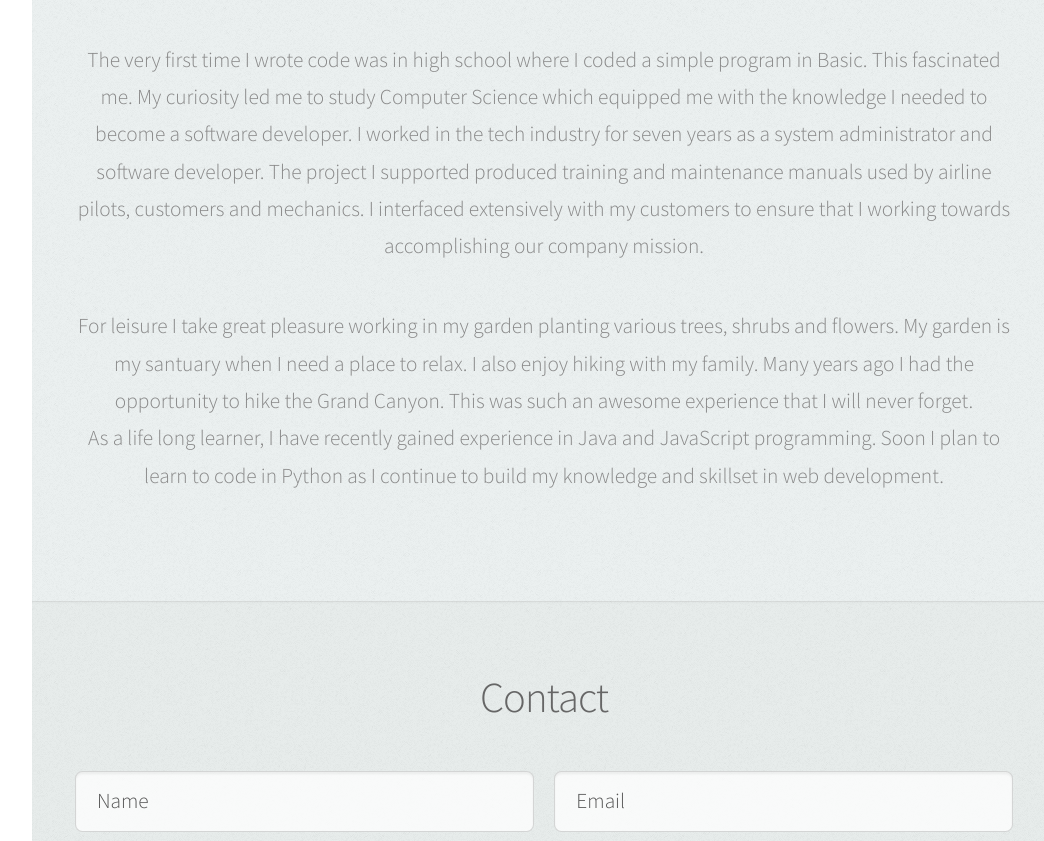
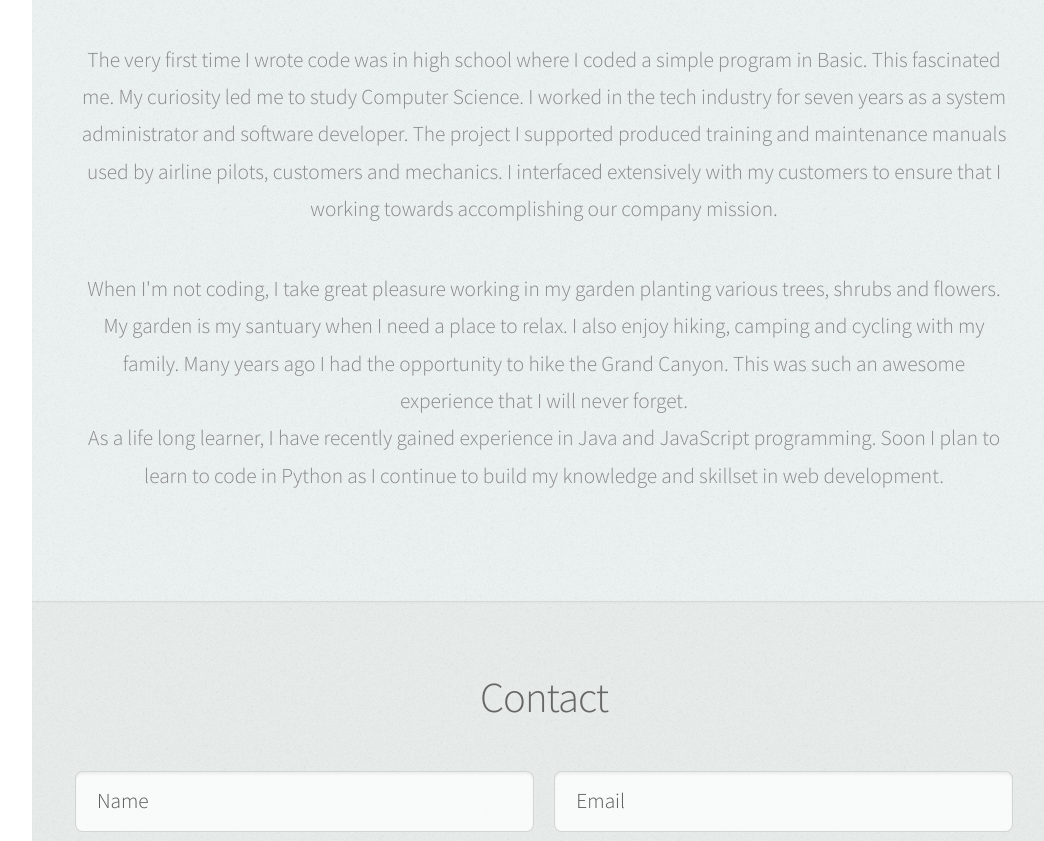
Before and after one commit to arensdj/portfolio, a website: page public/index.html in a window 1280 px wide. Shown: the part 2608-3449 px from the top of the page, without its empty margins (224-1268 px from the left). Drawn offline with Linux system fonts and the light colour scheme.

Commit message:
More changes to styling rules.

```diff
--- a/public/assets/css/layout.css
+++ b/public/assets/css/layout.css
@@ -6,7 +6,6 @@
 
 /*     Sections, Articles
 --------------------------------*/
-/* Sections/Article */
 
 section, article {
   margin-bottom: 3em;
--- a/public/index.html
+++ b/public/index.html
@@ -166,8 +166,8 @@
 							</header>
 							<a href="#" class="image featured"><img src="images/tagaytay.jpg" alt="Shells" /></a>
 
-							<p>The very first time I wrote code was in high school where I coded a simple program in Basic.  This fascinated me.  My curiosity led me to study Computer Science which equipped me with the knowledge I needed to become a software developer.  I worked in the tech industry for seven years as a system administrator and software developer.  The project I supported produced training and maintenance manuals used by airline pilots, customers and mechanics.  I interfaced extensively with my customers to ensure that I working towards accomplishing our company mission.<br>
-							<p>For leisure I take great pleasure working in my garden planting various trees, shrubs and flowers.  My garden is my santuary when I need a place to relax.  I also enjoy hiking with my family.  Many years ago I had the opportunity to hike the Grand Canyon. This was such an awesome experience that I will never forget.<br> As a life long learner, I have recently gained experience in Java and JavaScript programming.  Soon I plan to learn to code in Python as I continue to build my knowledge and skillset in web development.
+							<p>The very first time I wrote code was in high school where I coded a simple program in Basic.  This fascinated me.  My curiosity led me to study Computer Science.  I worked in the tech industry for seven years as a system administrator and software developer.  The project I supported produced training and maintenance manuals used by airline pilots, customers and mechanics.  I interfaced extensively with my customers to ensure that I working towards accomplishing our company mission.<br>
+							<p>When I'm not coding, I take great pleasure working in my garden planting various trees, shrubs and flowers.  My garden is my santuary when I need a place to relax.  I also enjoy hiking, camping and cycling with my family.  Many years ago I had the opportunity to hike the Grand Canyon. This was such an awesome experience that I will never forget.<br> As a life long learner, I have recently gained experience in Java and JavaScript programming.  Soon I plan to learn to code in Python as I continue to build my knowledge and skillset in web development.
 
 						</div>
 					</section>
```
Also changed, not shown: public/assets/css/base.css (indentation only).
